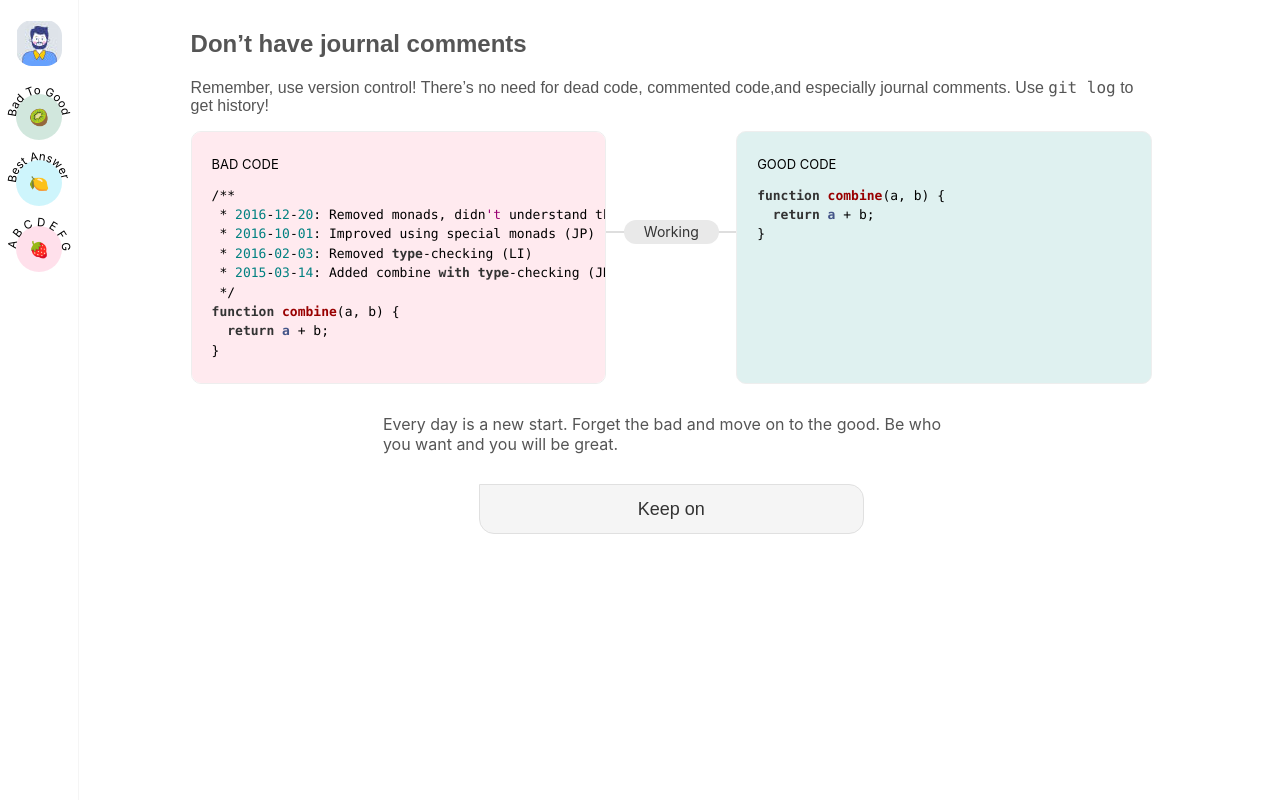
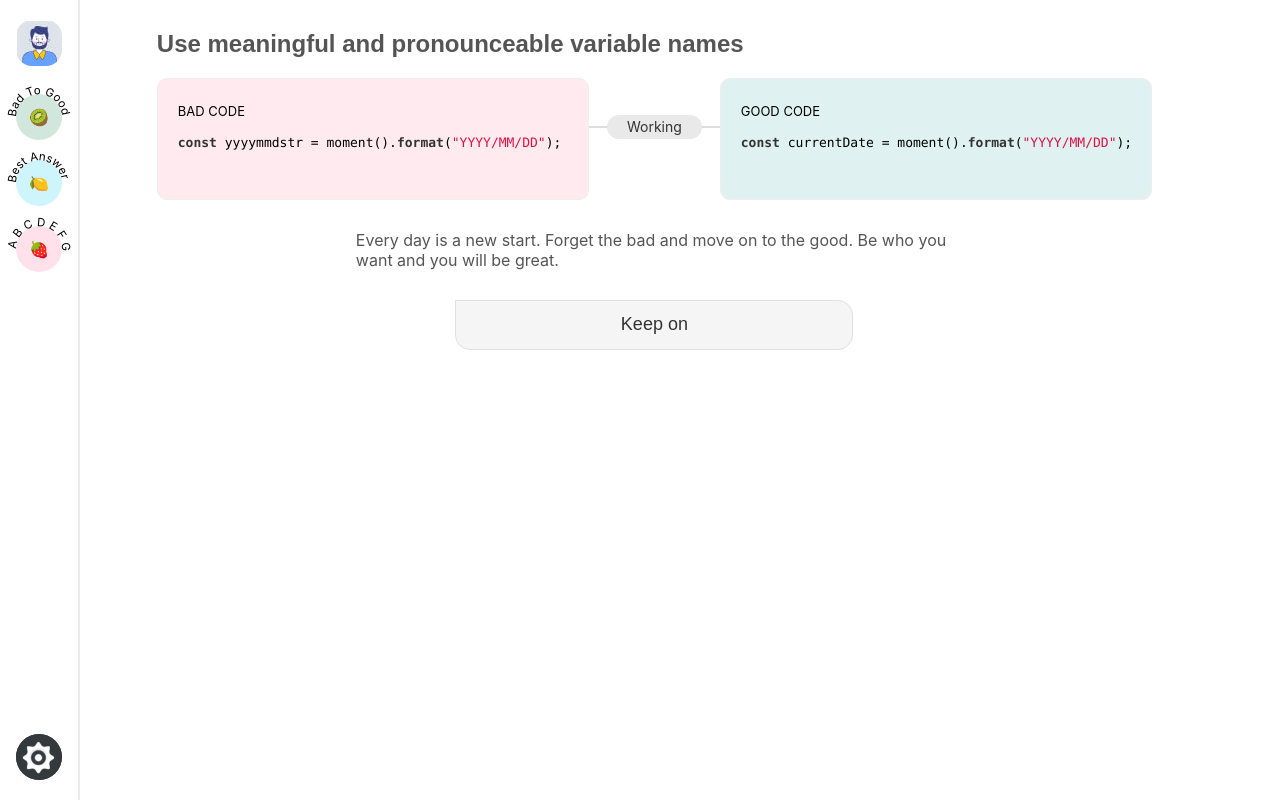
Before and after one commit to ok3-8/some-cool-things-with-you, a React (Create React App) app: page /#/ in a window 1280 px wide. Built offline with nearby package versions, Linux system fonts and the light colour scheme.

Commit message:
feat random or sequence with list

```diff
--- a/src/App.tsx
+++ b/src/App.tsx
@@ -1,8 +1,22 @@
-import React, { Component } from 'react';
+import React, { useContext, useReducer } from 'react';
 import {Link} from 'react-router-dom';
 import Router from './Router';
 
 import avatar from './assets/avatar5.jpg';
+import setting from './assets/setting.png';
+
+export const Context = React.createContext({tag: "random"});
+
+function reducer(state: any, action: any) {
+  switch (action.type) {
+    case 'random':
+      return {tag: "random"};
+    case 'sequence':
+      return {tag: "sequence"};
+    default:
+      throw new Error();
+  }
+}
 
 function CircularText ({text, emoji, color}: any) {
   return <div className={`circular ${color}`}>
@@ -17,7 +31,20 @@ function CircularText ({text, emoji, color}: any) {
 }
 
 function App() {
+
+  const [state, dispatch] = useReducer(reducer, {tag: "random"});
+
+  function handleChange(e: any) {
+    const { checked } = e.target;
+    dispatch({type: checked ? 'sequence' : 'random'});
+  }
+
   return (
+    <Context.Provider
+      value={{
+        tag: state.tag
+      }}
+    >
       <div>
         <div className="nav">
           <Link to='/'><div className="logo"><img src={avatar}></img></div></Link>
@@ -30,9 +57,20 @@ function App() {
           <Link to='/abcdefg'>
             <CircularText text="A B C D E F G" emoji="🍓" color="timber"/>
           </Link>
+          <div className="cycle">
+            <div className="option">
+              <div className="tg-list-item">
+                <h4>in sequence or by random</h4>
+                <input className="tgl tgl-flip" id="cb5" onChange={handleChange} type="checkbox" />
+                <label className="tgl-btn" data-tg-off="Random" data-tg-on="Sequence" htmlFor="cb5"></label>
+              </div>
+            </div>
+            <div className="setting"><img src={setting}></img></div>
+          </div>
         </div>
         <Router />
       </div>
+    </Context.Provider>
   );
 }
 
--- a/src/index.css
+++ b/src/index.css
@@ -12,7 +12,7 @@ code {
 
 .App {
 	margin-bottom: 100px;
-	margin-left: 165px;
+	margin-left: 80px;
 }
 
 .nav {
@@ -20,17 +20,17 @@ code {
 	z-index: 12;
 	left: 0;
 	top: 0;
-	height: 100vh;
+	bottom: 0;
 	padding: 20px 16px;
 	background-color: #ffffff;
-	border-right: 1px solid #f5f5f5;
+	border-right: 2px solid #eaeaea;
 }
 .nav a {
 	display: block;
 	text-decoration: none;
 	margin-bottom: 20px;
 }
-.nav div {
+.nav a div {
 	height: 46px;
 	width: 46px;
 	border-radius: 50%;
@@ -38,7 +38,7 @@ code {
 	align-items: center;
 	justify-content: center;
 }
-.nav div span {
+.nav a div span {
 	position: absolute;
 	width: 20px;
 }
@@ -96,3 +96,169 @@ code {
 	background-color: rgba(25, 135, 84, 0.2);
 	color: #198754;
 }
+.nav .cycle {
+	position: absolute;
+	bottom: 20px;
+	height: 46px;
+	width: 46px;
+}
+
+.nav .cycle .option {
+	position: absolute;
+	bottom: 0;
+	width: 46px;
+	height: 46px;
+	background-color: #34393d;
+	border-radius: 23px;
+	z-index: 1008;
+	overflow: hidden;
+	transition: width 0.25s, height 0.25s;
+}
+
+.nav .cycle .setting {
+	position: absolute;
+	height: 46px;
+	width: 46px;
+	border-radius: 50%;
+	overflow: hidden;
+	z-index: 1010;
+}
+.nav .cycle .setting img {
+	width: 100%;
+}
+
+.nav .cycle:hover .option {
+	width: 300px;
+	height: 100px;
+}
+
+.tg-list-item {
+	width: 100%;
+	display: flex;
+	margin: 0 auto;
+	text-align: center;
+	flex-direction: column;
+	align-content: center;
+	align-items: center;
+	opacity: 0;
+	transition: opacity 0.25s;
+}
+.tg-list-item h4 {
+	color: #fff;
+	width: 100%;
+	margin: 13px;
+}
+.nav .cycle:hover .option .tg-list-item {
+	opacity: 1;
+}
+
+.tgl {
+	display: none;
+}
+
+.tgl + .tgl-btn {
+	outline: 0;
+	display: block;
+	width: 6em;
+	height: 2em;
+	position: relative;
+	cursor: pointer;
+	-webkit-user-select: none;
+	-moz-user-select: none;
+	-ms-user-select: none;
+	user-select: none;
+}
+.tgl + .tgl-btn:after,
+.tgl + .tgl-btn:before {
+	position: relative;
+	display: block;
+	content: '';
+	width: 50%;
+	/* height: 100%; */
+}
+.tgl + .tgl-btn:after {
+	left: 0;
+}
+.tgl + .tgl-btn:before {
+	display: none;
+}
+.tgl:checked + .tgl-btn:after {
+	left: 50%;
+}
+.tgl-flat + .tgl-btn {
+	padding: 2px;
+	-webkit-transition: all 0.2s ease;
+	transition: all 0.2s ease;
+	background: #fff;
+	border: 4px solid #f2f2f2;
+	border-radius: 2em;
+}
+.tgl-flat + .tgl-btn:after {
+	-webkit-transition: all 0.2s ease;
+	transition: all 0.2s ease;
+	background: #f2f2f2;
+	content: '';
+	border-radius: 1em;
+}
+.tgl-flat:checked + .tgl-btn {
+	border: 4px solid #7fc6a6;
+}
+.tgl-flat:checked + .tgl-btn:after {
+	left: 50%;
+	background: #7fc6a6;
+}
+
+.tgl-flip + .tgl-btn {
+	padding: 2px;
+	-webkit-transition: all 0.2s ease;
+	transition: all 0.2s ease;
+	font-family: sans-serif;
+	-webkit-perspective: 100px;
+	perspective: 100px;
+}
+.tgl-flip + .tgl-btn:after,
+.tgl-flip + .tgl-btn:before {
+	display: inline-block;
+	-webkit-transition: all 0.4s ease;
+	transition: all 0.4s ease;
+	width: 100%;
+	text-align: center;
+	position: absolute;
+	line-height: 2em;
+	font-weight: bold;
+	color: #fff;
+	position: absolute;
+	top: 0;
+	left: 0;
+	-webkit-backface-visibility: hidden;
+	backface-visibility: hidden;
+	border-radius: 4px;
+}
+.tgl-flip + .tgl-btn:after {
+	content: attr(data-tg-on);
+	background: #02c66f;
+	-webkit-transform: rotateY(-180deg);
+	transform: rotateY(-180deg);
+}
+.tgl-flip + .tgl-btn:before {
+	background: #ff3a19;
+	content: attr(data-tg-off);
+}
+.tgl-flip + .tgl-btn:active:before {
+	-webkit-transform: rotateY(-20deg);
+	transform: rotateY(-20deg);
+}
+.tgl-flip:checked + .tgl-btn:before {
+	-webkit-transform: rotateY(180deg);
+	transform: rotateY(180deg);
+}
+.tgl-flip:checked + .tgl-btn:after {
+	-webkit-transform: rotateY(0);
+	transform: rotateY(0);
+	left: 0;
+	background: #7fc6a6;
+}
+.tgl-flip:checked + .tgl-btn:active:after {
+	-webkit-transform: rotateY(20deg);
+	transform: rotateY(20deg);
+}
--- a/src/pages/Answer/index.tsx
+++ b/src/pages/Answer/index.tsx
@@ -1,10 +1,10 @@
-import React from 'react';
+import React, { useContext } from 'react';
 
 import marked from 'marked';
 import hljs from "highlight.js";
 
+import { Context } from "../../App"
 import codeJson from "./../../code_source/answer_json.json";
-
 import './index.css';
 
 marked.setOptions({
@@ -20,14 +20,26 @@ marked.setOptions({
   }
 });
 
-function getJsonSingle() {
-  return codeJson.ocean[Math.floor(Math.random() * codeJson.ocean.length)];
-}
+let currentIndex = 0;
 
 function Answer() {
-  const [data, setDate] = React.useState(getJsonSingle());
+
+  const { tag } = useContext(Context);
+
+  function getJsonSingle() {
+    const getIndex: any = {
+      random: () => Math.floor(Math.random() * codeJson.ocean.length),
+      sequence: () => (currentIndex + 1) > (codeJson.ocean.length - 1) ? 0 : (currentIndex + 1)
+    }
+    currentIndex = getIndex[tag]();
+    return codeJson.ocean[currentIndex];
+  }
+
+  const [data, setDate] = React.useState(codeJson.ocean[0]);
+
   const goodCodeHtml = {
-    __html: marked( "## " + data.code.slice(data.code.indexOf(".") + 1))
+    // __html: marked( "## " + data.code.slice(data.code.indexOf(".") + 1))
+    __html: marked( data.code.slice(4))
   }
   function handleChange(){
     setDate(getJsonSingle());
--- a/src/pages/Bad2Good/index.css
+++ b/src/pages/Bad2Good/index.css
@@ -1,5 +1,6 @@
 .bad2good {
-	padding: 10px 10% 50px 2%;
+	position: relative;
+	padding: 10px 10% 50px 6%;
 }
 .bad2good .header {
 	color: #555;
@@ -20,7 +21,6 @@
 	display: flex;
 	justify-content: center;
 }
-
 .bad2good .compare .code-area {
 	width: 45%;
 	min-height: 100px;
@@ -33,24 +33,20 @@
 	font-size: small;
 	background-color: #f6f8fa;
 }
-
 .bad2good .compare .bad {
 	padding-right: 20px;
 	background-color: #ffeaef;
 }
-
 .bad2good .compare .good {
 	padding-left: 20px;
 	background-color: #dff1f0;
 }
-
 .bad2good .compare .arrow {
 	position: relative;
 	width: 150px;
 	display: flex;
 	align-items: center;
 }
-
 .bad2good .compare .arrow div {
 	position: relative;
 	width: 100%;
@@ -59,7 +55,6 @@
 	justify-content: center;
 	justify-content: center;
 }
-
 .bad2good .compare .arrow div small {
 	background-color: #e9e9e9;
 	z-index: 2;
@@ -74,7 +69,6 @@
 .bad2good .compare .arrow div small:hover {
 	background-color: #e0e0e0;
 }
-
 .bad2good .compare .arrow div:after {
 	background-color: #dedede;
 	content: '';
@@ -84,18 +78,15 @@
 	top: 11px;
 	z-index: 1;
 }
-
 .bad2good .text {
 	width: 60%;
 	margin: 0 auto;
 	padding: 30px 0;
 	color: #555;
 }
-
 .bad2good .change {
 	text-align: center;
 }
-
 .bad2good .change button {
 	width: 40%;
 	height: 50px;
@@ -106,7 +97,6 @@
 	border: 1px solid #e0e0e0;
 	background-color: #f5f5f5;
 }
-
 .bad2good .change button:hover {
 	border: 1px solid #999;
 }
--- a/src/pages/Bad2Good/index.tsx
+++ b/src/pages/Bad2Good/index.tsx
@@ -1,10 +1,10 @@
-import React from 'react';
+import React, { useContext } from 'react';
 
 import marked from 'marked';
 import hljs from "highlight.js";
 
+import { Context } from "../../App"
 import codeJson from "./../../code_source/new_json.json";
-
 import './index.css';
 
 marked.setOptions({
@@ -20,13 +20,22 @@ marked.setOptions({
   }
 });
 
-function getJsonSingle() {
-  return codeJson.ocean[Math.floor(Math.random() * codeJson.ocean.length)];
-}
+let currentIndex = 0;
 
 function Bad2Good() {
 
-  const [data, setDate] = React.useState(getJsonSingle());
+  const { tag } = useContext(Context);
+
+  function getJsonSingle() {
+    const getIndex: any = {
+      random: () => Math.floor(Math.random() * codeJson.ocean.length),
+      sequence: () => (currentIndex + 1) > (codeJson.ocean.length - 1) ? 0 : (currentIndex + 1)
+    }
+    currentIndex = getIndex[tag]();
+    return codeJson.ocean[currentIndex];
+  }
+
+  const [data, setDate] = React.useState(codeJson.ocean[0]);
 
   const info = {
     __html: marked( "## " + data.description)
@@ -41,7 +50,6 @@ function Bad2Good() {
   function handleChange(){
     setDate(getJsonSingle());
   }
-
 
   return (
     <div className="App bad2good">
```
Also changed, not shown: screenshot.png (added), src/assets/setting.png (added), 15 other files (tests, documents, lock files or other folders). Lines whose indentation alone changed are shown as unchanged.
